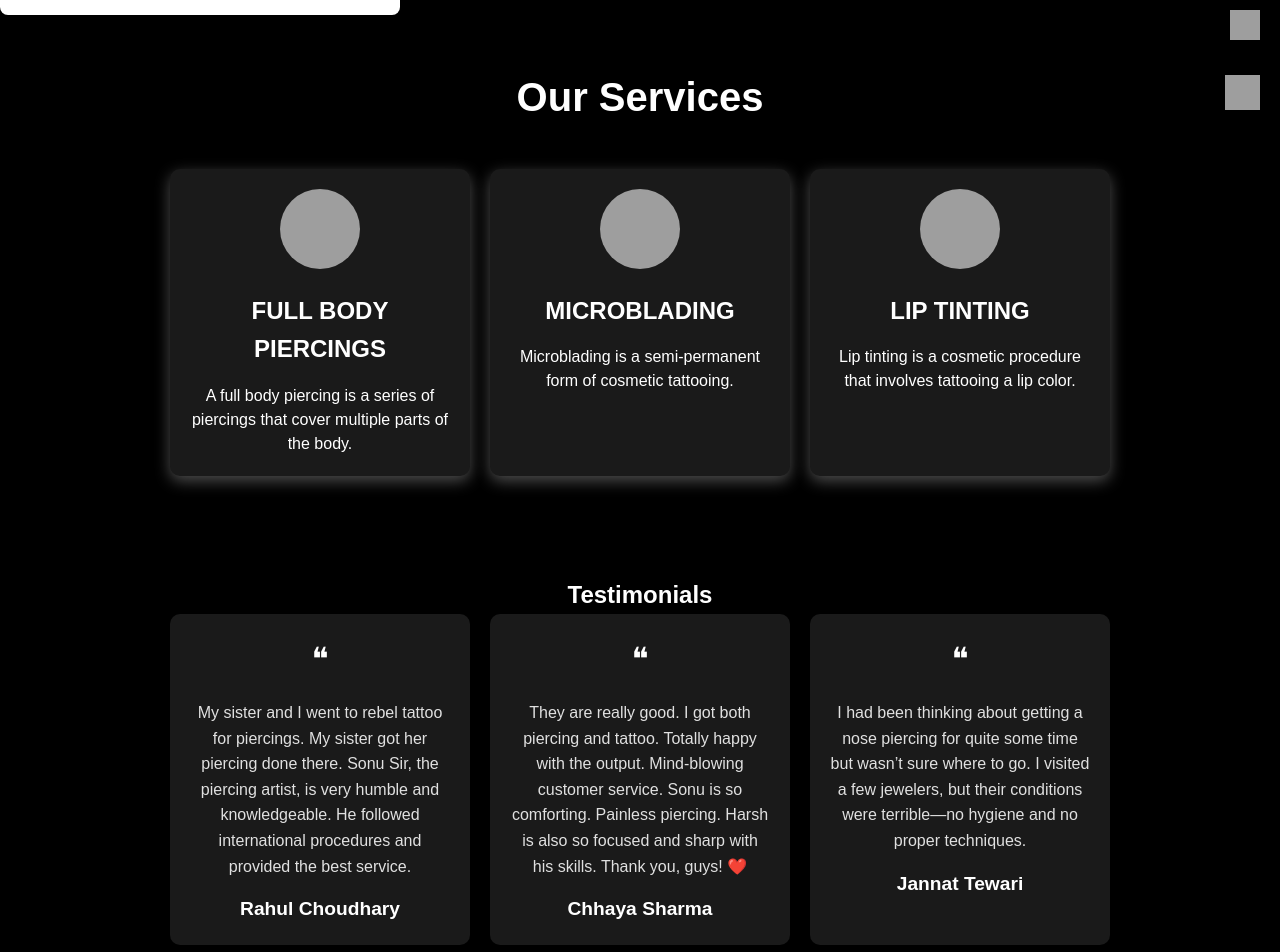
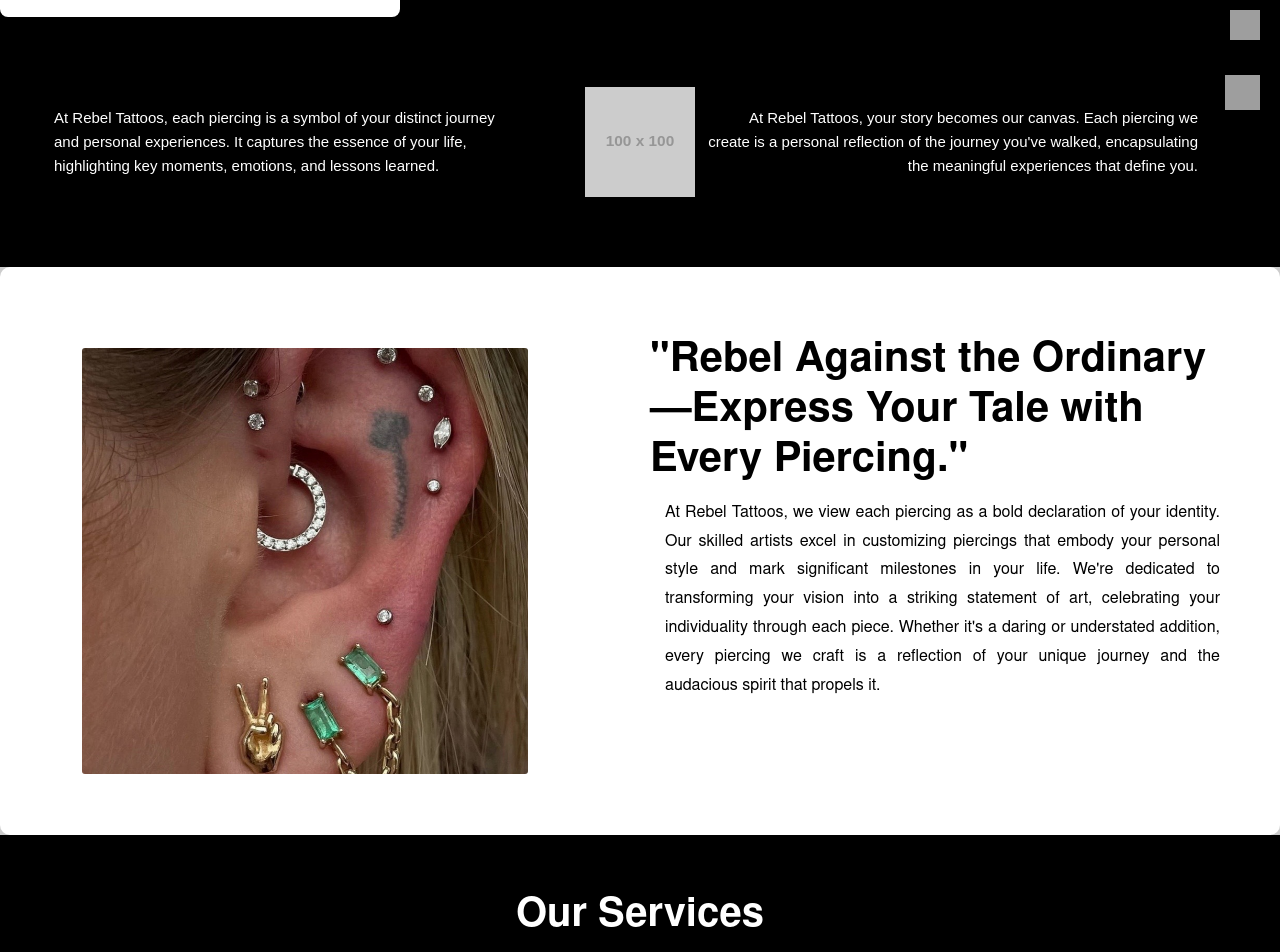
Before and after one commit to Shailen2003/Tattoo-web, a plain HTML site: page index.html in a window 1280 px wide. Shown: the part 600-1552 px from the top of the page. Drawn offline with Linux system fonts and the light colour scheme; grey boxes are pictures that could not be loaded; placeholder pictures from the web are drawn by us.

Commit message:
Added three section

```diff
--- a/index.html
+++ b/index.html
@@ -45,7 +45,8 @@
                 <h1>Get Your Piercing at a Special Offer: It’s All About Your Passion, Your Journey!</h1>
                 <p>
                     This version focuses on the idea of personal growth and experiences.
-                        Would this work for what you’re aiming to convey? Let me know if you have a particular theme in mind!
+                    Would this work for what you’re aiming to convey? Let me know if you have a particular theme in
+                    mind!
                 </p>
 
             </div>
@@ -62,6 +63,49 @@
 
                 <button type="submit">Submit</button>
             </form>
+        </div>
+    </section>
+    <section class="gallery">
+
+    </section>
+    <section class="about">
+        <div class="black-box">
+            <div class="box">
+                <div class="text-left">
+                    <p>At Rebel Tattoos, each piercing is a symbol of your distinct journey <br> and personal experiences.
+                        It captures the essence of your life, <br> highlighting key moments, emotions, and lessons learned.
+                    </p>
+                </div>
+                <div class="logo">
+                    <img src="https://via.placeholder.com/100" alt="Logo">
+                </div>
+                <div class="text-right">
+                    <p>At Rebel Tattoos, your story becomes our canvas. Each piercing we <br> create is a personal
+                        reflection of the journey you've walked, encapsulating the meaningful experiences that define you.
+                    </p>
+                </div>
+            </div>
+        </div>
+
+        <div class="container">
+            <div class="content">
+                <!-- Image Section - Left Side -->
+                <div class="image">
+                    <img src="images/image00009.jpeg" alt="Square Image">
+                </div>
+
+                <!-- Text Section - Right Side -->
+                <div class="text">
+                    <h1>"Rebel Against the Ordinary—Express Your Tale with Every Piercing."</h1>
+                    <p>
+                        At Rebel Tattoos, we view each piercing as a bold declaration of your identity. Our skilled artists
+                        excel in customizing piercings that embody your personal style and mark significant milestones in
+                        your life. We're dedicated to transforming your vision into a striking statement of art, celebrating
+                        your individuality through each piece. Whether it's a daring or understated addition, every piercing
+                        we craft is a reflection of your unique journey and the audacious spirit that propels it.
+                    </p>
+                </div>
+            </div>
         </div>
     </section>
     <section class="services-section">
@@ -100,7 +144,9 @@
                 <div class="testimonial-content">
                     <span class="quote-icon">❝</span>
                     <p>
-                        My sister and I went to rebel tattoo for piercings. My sister got her piercing done there. Sonu Sir, the piercing artist, is very humble and knowledgeable. He followed international procedures and provided the best service.
+                        My sister and I went to rebel tattoo for piercings. My sister got her piercing done there. Sonu
+                        Sir, the piercing artist, is very humble and knowledgeable. He followed international procedures
+                        and provided the best service.
                     </p>
                     <h3>Rahul Choudhary</h3>
                 </div>
@@ -109,7 +155,9 @@
                 <div class="testimonial-content">
                     <span class="quote-icon">❝</span>
                     <p>
-                        They are really good. I got both piercing and tattoo. Totally happy with the output. Mind-blowing customer service. Sonu is so comforting. Painless piercing. Harsh is also so focused and sharp with his skills. Thank you, guys! ❤️
+                        They are really good. I got both piercing and tattoo. Totally happy with the output.
+                        Mind-blowing customer service. Sonu is so comforting. Painless piercing. Harsh is also so
+                        focused and sharp with his skills. Thank you, guys! ❤️
                     </p>
                     <h3>Chhaya Sharma</h3>
                 </div>
@@ -118,7 +166,9 @@
                 <div class="testimonial-content">
                     <span class="quote-icon">❝</span>
                     <p>
-                        I had been thinking about getting a nose piercing for quite some time but wasn’t sure where to go. I visited a few jewelers, but their conditions were terrible—no hygiene and no proper techniques.
+                        I had been thinking about getting a nose piercing for quite some time but wasn’t sure where to
+                        go. I visited a few jewelers, but their conditions were terrible—no hygiene and no proper
+                        techniques.
                     </p>
                     <h3>Jannat Tewari</h3>
                 </div>
--- a/style.css
+++ b/style.css
@@ -10,7 +10,7 @@
     color: #fff;
     line-height: 1.6;
     margin: 0;
-    box-sizing: border-box;
+    box-sizing: border-box;}
 
 
 .header {
```
Also changed, not shown: about.html (+0 -29 lines). Lines whose indentation alone changed are shown as unchanged.
